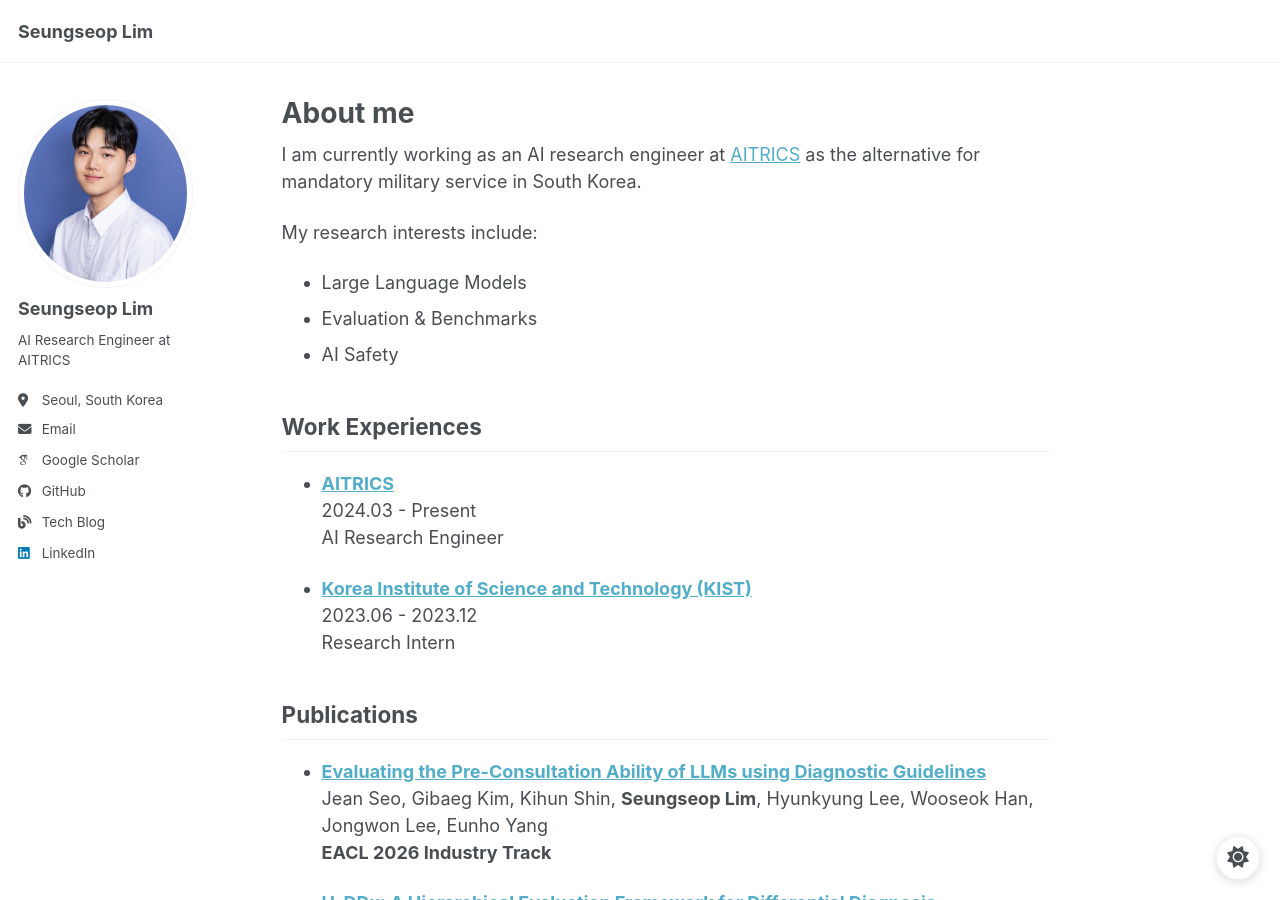
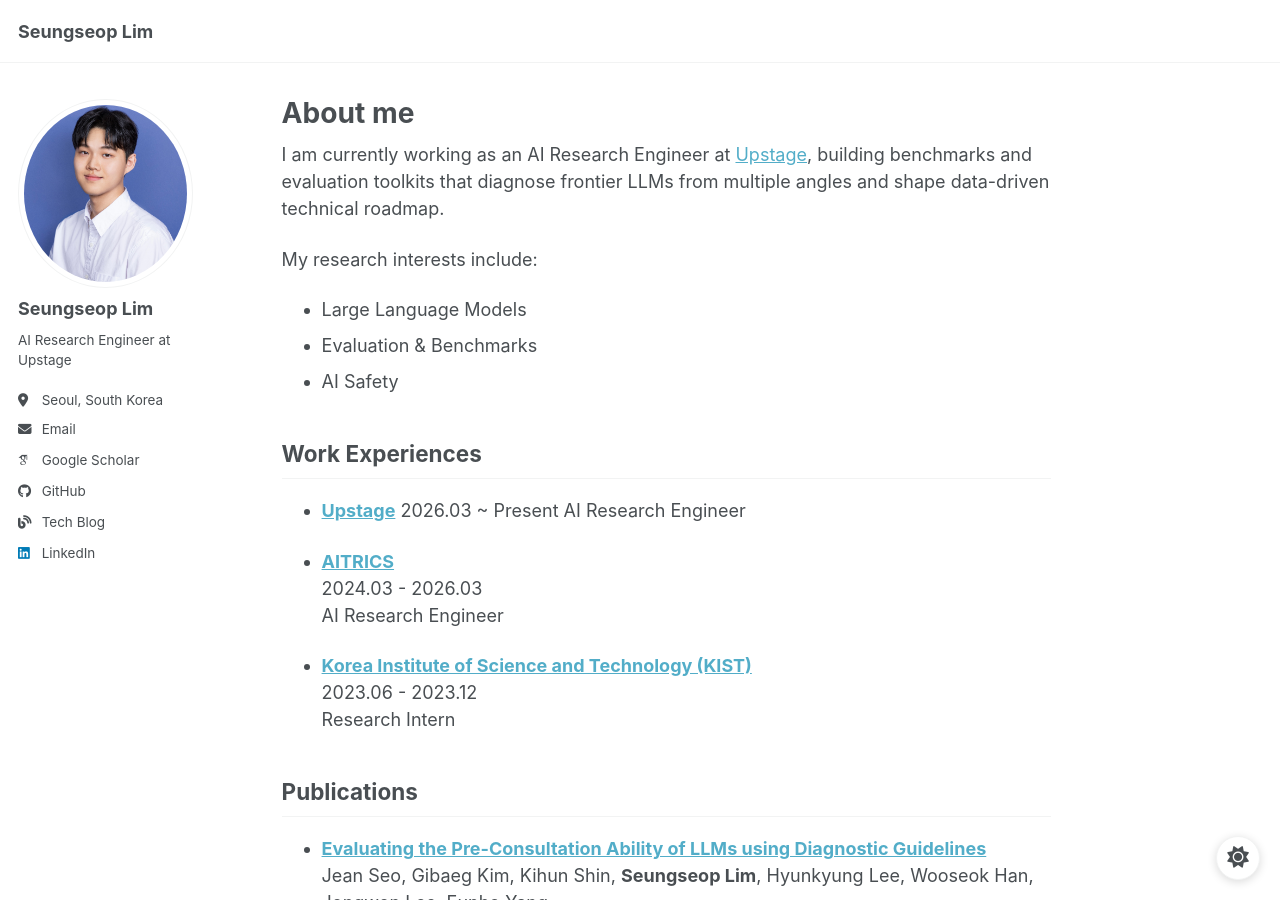
Before and after one commit to seopp/seopp.github.io, a Jekyll site: the page built from _pages/about.md, in a window 1280 px wide and 900 px high. Built offline with Jekyll 4.4.1, drawn with Linux system fonts in a browser that asks for light colours; some web fonts are replaced; a script bundle is joined from its source files by our own code; library files that are not in the unit come from our copies; some of the changed text lies outside the part shown.

Commit message:
updated on 2026.03.04

```diff
--- a/_config.yml
+++ b/_config.yml
@@ -26,11 +26,10 @@
   avatar           : "profile.jpg"
   name             : "Seungseop Lim"
   pronouns         : # example: "she/her"
-  bio              : "AI Research Engineer at AITRICS"
+  bio              : "AI Research Engineer at Upstage"
   location         : "Seoul, South Korea"
-  # employer         : "AITRICS"
   uri              : # URL
-  email            : "ss.lim@aitrics.com"
+  email            : "ss.lim@upstage.ai"
 
   # Academic websites
   academia         : # URL
--- a/_pages/about.md
+++ b/_pages/about.md
@@ -8,7 +8,7 @@
   - /about.html
 ---
 
-I am currently working as an AI research engineer at [AITRICS](https://www.aitrics.com/) as the alternative for mandatory military service in South Korea.
+I am currently working as an AI Research Engineer at [Upstage](https://www.upstage.ai), building benchmarks and evaluation toolkits that diagnose frontier LLMs from multiple angles and shape data-driven technical roadmap.
 
 My research interests include:
 * Large Language Models
@@ -16,9 +16,12 @@
 * AI Safety
 
 ## Work Experiences
+* **[Upstage](https://www.upstage.ai)**
+  2026.03 ~ Present
+  AI Research Engineer
 
 * **[AITRICS](https://www.aitrics.com/)**
-  2024.03 - Present
+  2024.03 - 2026.03
   AI Research Engineer
 
 * **[Korea Institute of Science and Technology (KIST)](https://www.kist.re.kr/ko/index.do)**
```
Also changed, not shown: other parts of _pages/about.md (+1 -1 lines).
